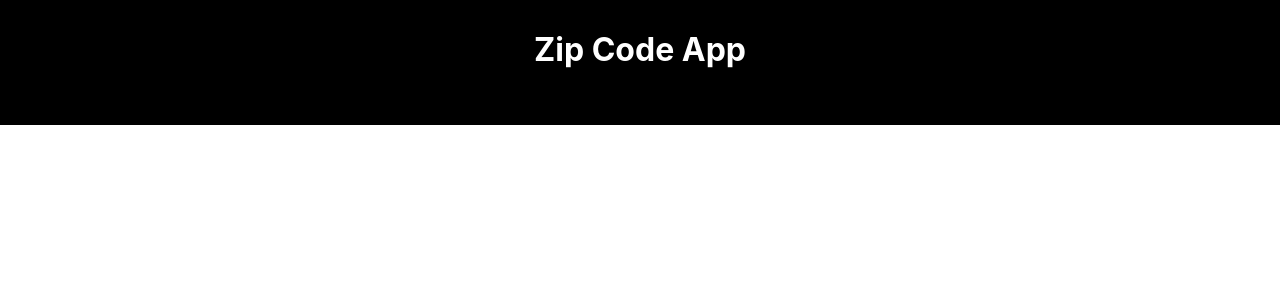
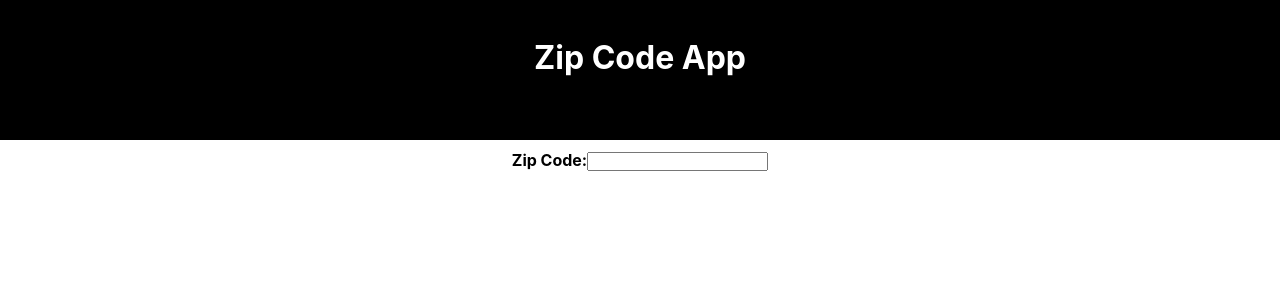
Before and after one commit to shua14/TTP_assignment06_City, a React (Create React App) app: page / in a window 1280 px wide. Shown: the top 300 px of the page. Built offline with nearby package versions, Linux system fonts and the light colour scheme.

Commit message:
finished #1

```diff
--- a/src/App.css
+++ b/src/App.css
@@ -13,5 +13,9 @@
 h1 {
   text-align: center;
   vertical-align: middle;
-  line-height: 100px;
+  line-height: 115px;
 }
+
+.text-field {
+  margin-top: 10px;
+}
--- a/src/App.js
+++ b/src/App.js
@@ -9,6 +9,11 @@ function App() {
           Zip Code App
         </h1>
       </header>
+
+      <div className="text-field">
+        <label for="zipCode"><strong>Zip Code:</strong></label>
+        <input type="text" id="zipCode" name="zipCode"></input>
+      </div>
     </div>
   );
 }
```
